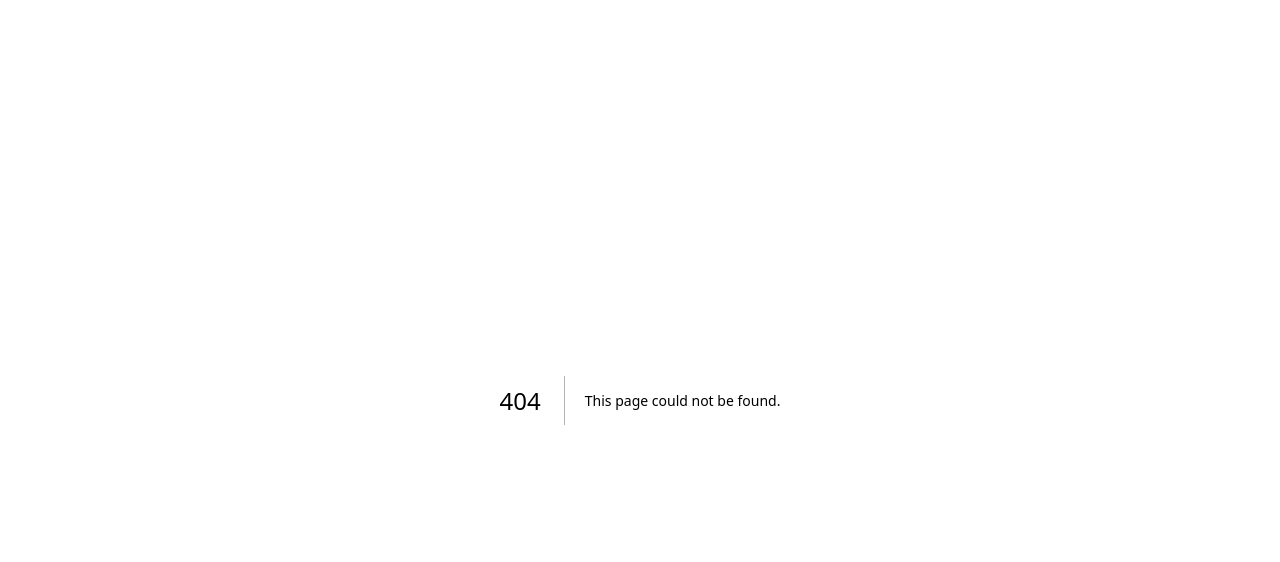
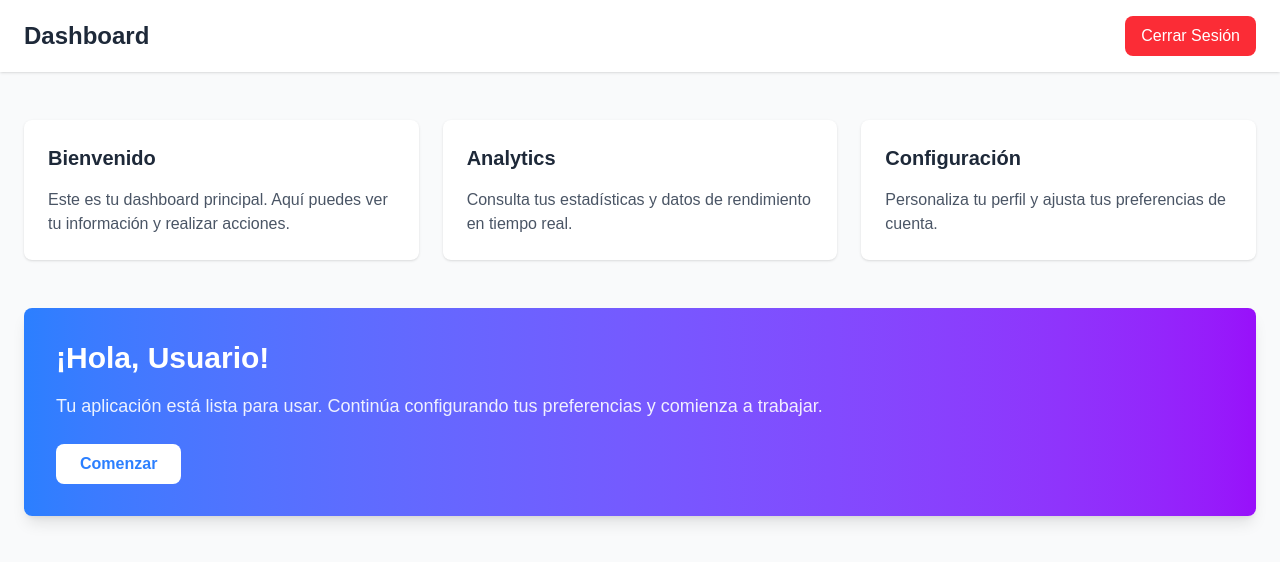
Before and after one commit to EduardoPmx-Code/bot-front, a Next.js app: page /main in a window 1280 px wide. Before the commit this address had no page. Shown: the top 562 px of the page. Built offline with nearby package versions, Linux system fonts and the light colour scheme.

Commit message:
main page

```diff
--- /dev/null
+++ b/src/app/main/page.tsx
@@ -0,0 +1,69 @@
+'use client';
+
+import { useRouter } from 'next/navigation';
+
+export default function MainPage() {
+  const router = useRouter();
+
+  const handleLogout = () => {
+    // TODO: Implementar lógica de logout
+    router.push('/auth');
+  };
+
+  return (
+    <div className="min-h-screen bg-gray-50">
+      {/* Header */}
+      <header className="bg-white shadow">
+        <div className="max-w-7xl mx-auto px-6 py-4 flex justify-between items-center">
+          <h1 className="text-2xl font-bold text-gray-800">Dashboard</h1>
+          <button
+            onClick={handleLogout}
+            className="px-4 py-2 bg-red-500 hover:bg-red-600 text-white rounded-lg transition"
+          >
+            Cerrar Sesión
+          </button>
+        </div>
+      </header>
+
+      {/* Main Content */}
+      <main className="max-w-7xl mx-auto px-6 py-12">
+        <div className="grid grid-cols-1 md:grid-cols-3 gap-6">
+          {/* Card 1 */}
+          <div className="bg-white p-6 rounded-lg shadow hover:shadow-lg transition">
+            <h2 className="text-xl font-semibold text-gray-800 mb-4">Bienvenido</h2>
+            <p className="text-gray-600">
+              Este es tu dashboard principal. Aquí puedes ver tu información y realizar acciones.
+            </p>
+          </div>
+
+          {/* Card 2 */}
+          <div className="bg-white p-6 rounded-lg shadow hover:shadow-lg transition">
+            <h2 className="text-xl font-semibold text-gray-800 mb-4">Analytics</h2>
+            <p className="text-gray-600">
+              Consulta tus estadísticas y datos de rendimiento en tiempo real.
+            </p>
+          </div>
+
+          {/* Card 3 */}
+          <div className="bg-white p-6 rounded-lg shadow hover:shadow-lg transition">
+            <h2 className="text-xl font-semibold text-gray-800 mb-4">Configuración</h2>
+            <p className="text-gray-600">
+              Personaliza tu perfil y ajusta tus preferencias de cuenta.
+            </p>
+          </div>
+        </div>
+
+        {/* Featured Section */}
+        <div className="mt-12 bg-gradient-to-r from-blue-500 to-purple-600 rounded-lg shadow-lg p-8 text-white">
+          <h2 className="text-3xl font-bold mb-4">¡Hola, Usuario!</h2>
+          <p className="text-lg opacity-90">
+            Tu aplicación está lista para usar. Continúa configurando tus preferencias y comienza a trabajar.
+          </p>
+          <button className="mt-6 px-6 py-2 bg-white text-blue-500 font-semibold rounded-lg hover:bg-gray-100 transition">
+            Comenzar
+          </button>
+        </div>
+      </main>
+    </div>
+  );
+}
```
